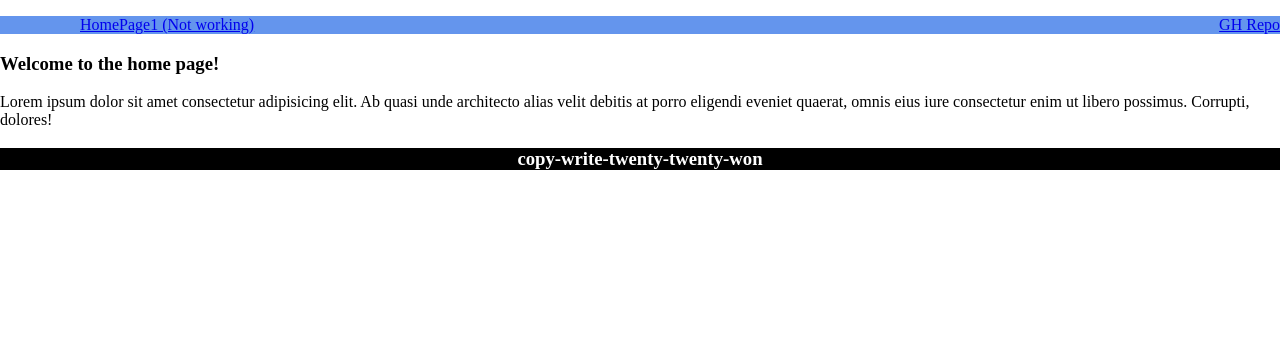
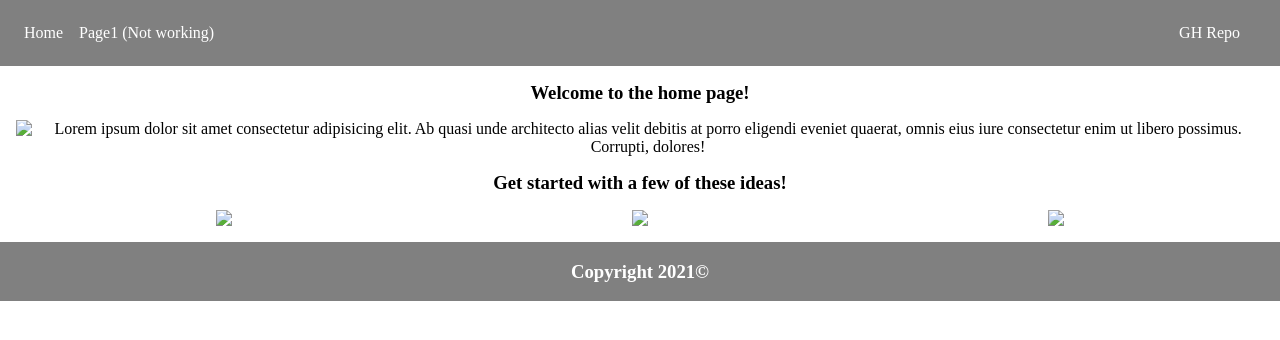
Before and after one commit to alexandershearer/SPD_1.3_PPC_Project, a Flask app: page / in a window 1280 px wide. Shown: the top 340 px of the page. Run offline with Flask 2, Linux system fonts and the light colour scheme; some libraries are stand-ins or nearby versions.

Commit message:
+homePage
Home page according to figma link.
Started working on listPage.

```diff
--- a/app.py
+++ b/app.py
@@ -8,6 +8,10 @@ def homepage():
     """A homepage."""
     return render_template('home.html')
 
+@app.route('/page1')
+def page1():
+    """Page1."""
+    return render_template('page1.html')
 
 if __name__ == '__main__':
     app.config['ENV'] = 'development'
--- a/static/styles/base.css
+++ b/static/styles/base.css
@@ -1,3 +1,4 @@
-body {
+html, body, div, span, applet, object, iframe, h1, h2, h3, h4, h5, h6, p, blockquote, pre, a, abbr, acronym, address, big, cite, code, del, dfn, em, font, img, ins, kbd, q, s, samp, small, strike, strong, sub, sup, tt, var, b, u, i, center, dl, dt, dd, ol, ul, li, fieldset, form, label, legend, caption {
     margin: 0;
+    padding: 0;
 }
--- a/static/styles/footer.css
+++ b/static/styles/footer.css
@@ -1,5 +1,6 @@
 .footer {
     text-align: center;
     color: white;
-    background-color: black;
+    background-color: grey;
+    padding: 1em;
 }
--- /dev/null
+++ b/static/styles/home.css
@@ -0,0 +1,27 @@
+.homeContent > div, .homeContent > div > div{
+    padding-top: 1em;
+}
+.homeContent {
+    padding-left: 1em;
+    padding-right: 1em;
+    padding-bottom: 1em;
+}
+.hero {
+    text-align: center;
+}
+.heroBlock {
+    display: flex;
+    flex-direction: row;
+}
+.heroBlock > p {
+    display: flex;
+    align-items: center;
+}
+.showcase {
+    text-align: center;
+}
+.showcaseImages {
+    display: flex;
+    flex-direction: row;
+    justify-content: space-around;
+}
--- a/static/styles/navbar.css
+++ b/static/styles/navbar.css
@@ -2,11 +2,19 @@
     display: flex;
     flex-direction: row;
     justify-content: space-between;
-    background-color: cornflowerblue;
+    background-color: grey;
     color: white;
+    padding: 1.5em;
 }
 .navLeft, .navRight {
     display: flex;
     flex-direction: row;
     list-style-type: none;
 }
+.navbar > ul > li {
+    padding-right: 1em;
+}
+a {
+    color: white;
+    text-decoration: none;
+}
--- a/templates/base.html
+++ b/templates/base.html
@@ -18,15 +18,17 @@
     {% endblock %}
 </head>
 <body>
-    <main>
+    <div class='mainNavbar'>
         {% block navbar %}
             <!-- Navbar goes here -->
             {% include 'navbar.html' %}
         {% endblock %}
+    </div>
+    <div class='main'>
         {% block content %}
             <!-- Content goes here -->
         {% endblock %}
-    </main>
+    <div>
     <footer>
         {% block footer %}
             <!-- Footer goes here -->
--- a/templates/footer.html
+++ b/templates/footer.html
@@ -1 +1 @@
-<h3 class='footer'>copy-write-twenty-twenty-won</h3>
+<h3 class='footer'>Copyright 2021&#169;</h3>
--- a/templates/home.html
+++ b/templates/home.html
@@ -2,7 +2,25 @@
     {% block title %}
         Home page
     {% endblock %}
+    {% block head %}
+    <link rel="stylesheet" href="/static/styles/home.css">
+    {% endblock %}
     {% block content %}
-        <h3>Welcome to the home page!</h3>
-        <p>Lorem ipsum dolor sit amet consectetur adipisicing elit. Ab quasi unde architecto alias velit debitis at porro eligendi eveniet quaerat, omnis eius iure consectetur enim ut libero possimus. Corrupti, dolores!</p>
+    <div class='homeContent'>
+        <div class="hero">
+            <h3>Welcome to the home page!</h3>
+            <div class="heroBlock">
+                <img src="https://via.placeholder.com/450x150">
+                <p>Lorem ipsum dolor sit amet consectetur adipisicing elit. Ab quasi unde architecto alias velit debitis at porro eligendi eveniet quaerat, omnis eius iure consectetur enim ut libero possimus. Corrupti, dolores!</p>
+            </div>
+        </div>
+        <div class="showcase">
+            <h3>Get started with a few of these ideas!</h3>
+            <div class="showcaseImages">
+                <img src="https://via.placeholder.com/150">
+                <img src="https://via.placeholder.com/150">
+                <img src="https://via.placeholder.com/150">
+            </div>
+        </div>
+    </div>
     {% endblock %}
```
Also changed, not shown: templates/page1.html (added, +12 -0 lines), README.md, static/styles/page1.css (added).
